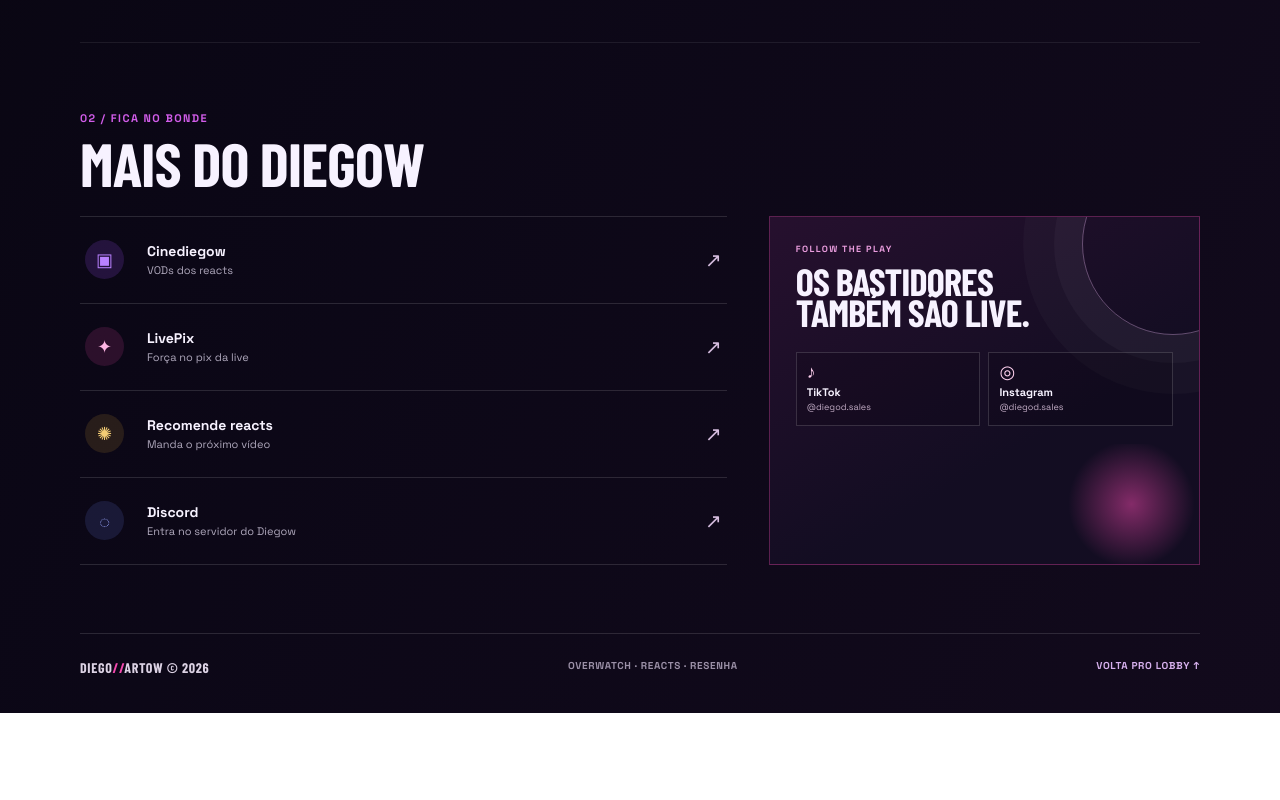
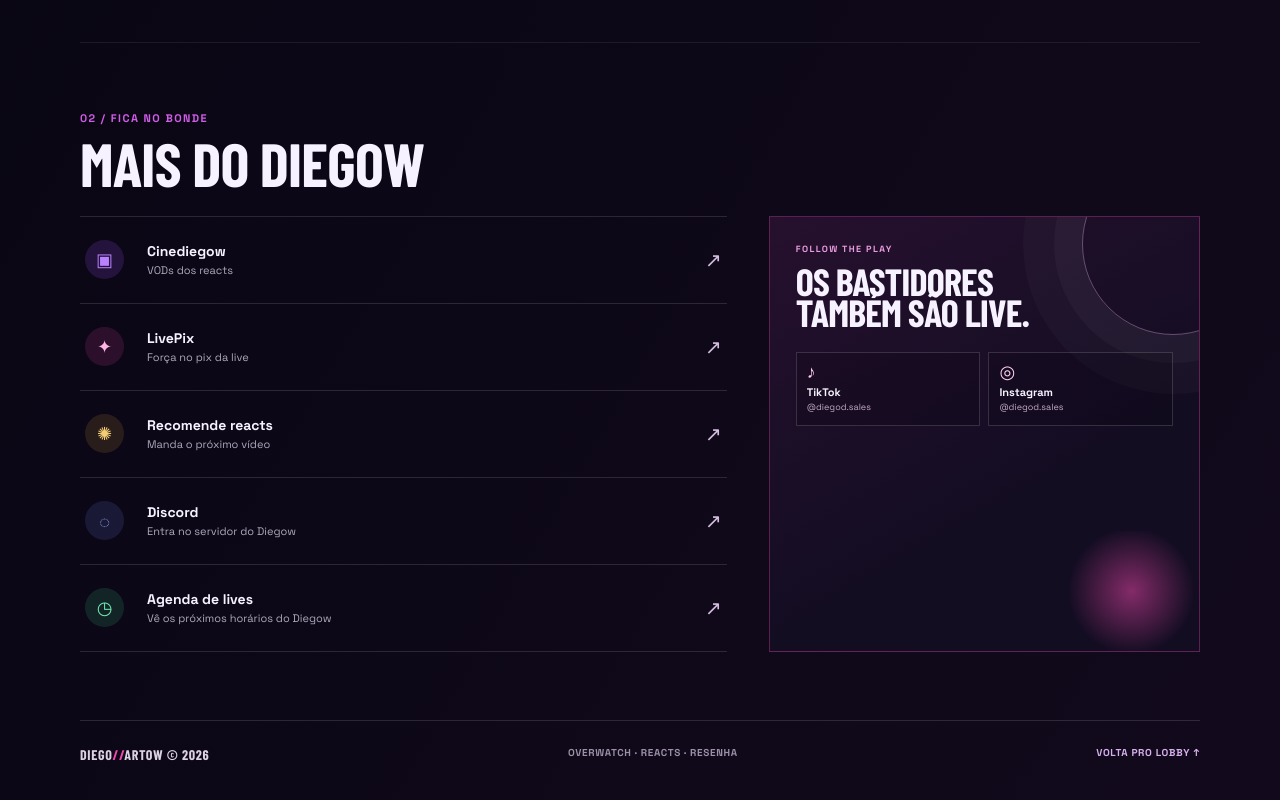
Before and after one commit to G1usDv/diego-links, a plain HTML site: page index.html in a window 1280 px wide. Shown: the part 1241-2041 px from the top of the page. Before the commit the page ends 1954 px from the top, so only its background shows below. Drawn offline with nearby package versions, Linux system fonts and the light colour scheme; a web font is replaced by a local one.

Commit message:
Add live schedule link

```diff
--- a/index.html
+++ b/index.html
@@ -153,6 +153,11 @@
               <span><strong>Discord</strong><small>Entra no servidor do Diegow</small></span>
               <span class="network-link__arrow" aria-hidden="true">↗</span>
             </a>
+            <a class="network-link" href="https://www.notion.so/Agenda-de-live-2de47260f47b80f0ab98d8a5159f9358?source=copy_link" target="_blank" rel="noreferrer">
+              <span class="network-link__glyph glyph--schedule" aria-hidden="true">◷</span>
+              <span><strong>Agenda de lives</strong><small>Vê os próximos horários do Diegow</small></span>
+              <span class="network-link__arrow" aria-hidden="true">↗</span>
+            </a>
           </div>
 
           <aside class="social-card" aria-label="Redes sociais do Diego">
--- a/styles.css
+++ b/styles.css
@@ -115,6 +115,7 @@ a { color: inherit; text-decoration: none; }
 .glyph--livepix { color: #ffb6e4; background: rgba(243,73,174,.14); }
 .glyph--react { color: #f3cd75; background: rgba(250,190,58,.12); }
 .glyph--discord { color: #9ca8ff; background: rgba(112, 132, 255, .14); }
+.glyph--schedule { color: #75efb0; background: rgba(68, 214, 145, .14); }
 .network-link strong { display: block; font-size: 14px; }
 .network-link small { display: block; margin-top: 3px; color: var(--muted); font-size: 11px; }
 .network-link__arrow { color: #d6bddf; font-size: 20px; }
```
